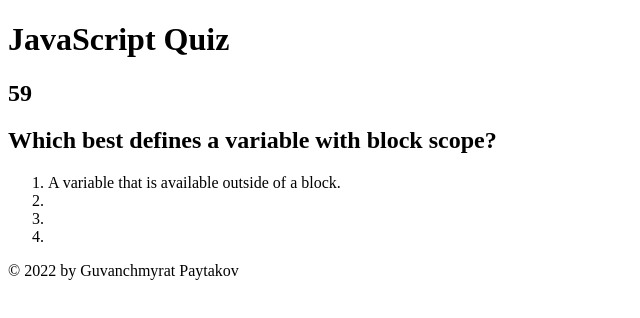
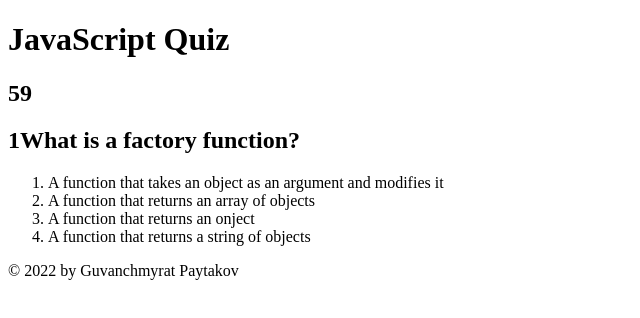
Before and after one commit to gpaytakov/code-quiz, a plain HTML site: page index.html in a window 1280 px wide. Both pictures are taken after a click on the button "Start Quiz". Shown: the whole page, without its empty margins (0-640 px from the left). Drawn offline with Linux system fonts and the light colour scheme.

Commit message:
show questions

```diff
--- a/assets/js/script.js
+++ b/assets/js/script.js
@@ -1,44 +1,60 @@
 var questionBank = [
     {
-        question: "What is a factory function?",
-        choices: ["A function that takes an object as an argument and modifies it", "A function that returns an array of objects", "A function that returns an onject", "A function that returns a string of objects"],
-        answer: "A function that returns an onject"
+        question: "1What is a factory function?",
+        choices: [["A function that takes an object as an argument and modifies it", false], ["A function that returns an array of objects", false], ["A function that returns an onject", true], ["A function that returns a string of objects", false]]
     },
     {
-        question: "Which of the following Object methods can be used to copy all of the properties of an object into a new object?",
-        choices: ["Object.assign()", "Object.keys()", "Object.entries()", "myObject.hasOwnProperty()"],
-        answer: "Object.assign()"
+        question: "2What is a factory function?",
+        choices: [["A function that takes an object as an argument and modifies it", false], ["A function that returns an array of objects", false], ["A function that returns an onject", true], ["A function that returns a string of objects", false]]
     },
     {
-        question: "What is a method?",
-        choices: ["A method is property with a function as its value.", "A method is a general term used to describe how to create objects.", "A metod is a function that takes an object as its parameter.", "A method is a function can be called directly by its name."],
-        answer: "A method is property with a function as its value."
+        question: "3What is a factory function?",
+        choices: [["A function that takes an object as an argument and modifies it", false], ["A function that returns an array of objects", false], ["A function that returns an onject", true], ["A function that returns a string of objects", false]]
     },
     {
-        question: "What is a globally scoped variable?",
-        choices: ["A variable that is accessible to any part of the program.", "A variable that is accessible in a block, and only inside a block.", "A variable that is defined in a function.", "A variable that is also a parameter."],
-        answer: "A variable that is accessible to any part of the program."
-    },
-    {
-        question: "Which best defines a variable with block scope?",
-        choices: ["A variable that is available outside of a block.", "A variable that is accessible in a block, and only inside a block.", "A variable that is available throughout a program.", "A variable that is available within a function."],
-        answer: "A variable that is accessible in a block, and only inside a block."
+        question: "4What is a factory function?",
+        choices: [["A function that takes an object as an argument and modifies it", false], ["A function that returns an array of objects", false], ["A function that returns an onject", true], ["A function that returns a string of objects", false]]
     }
+    // {
+    //     question: "Which of the following Object methods can be used to copy all of the properties of an object into a new object?",
+    //     choices: ["Object.assign()", "Object.keys()", "Object.entries()", "myObject.hasOwnProperty()"],
+    //     answer: "Object.assign()"
+    // },
+    // {
+    //     question: "What is a method?",
+    //     choices: ["A method is property with a function as its value.", "A method is a general term used to describe how to create objects.", "A metod is a function that takes an object as its parameter.", "A method is a function can be called directly by its name."],
+    //     answer: "A method is property with a function as its value."
+    // },
+    // {
+    //     question: "What is a globally scoped variable?",
+    //     choices: ["A variable that is accessible to any part of the program.", "A variable that is accessible in a block, and only inside a block.", "A variable that is defined in a function.", "A variable that is also a parameter."],
+    //     answer: "A variable that is accessible to any part of the program."
+    // },
+    // {
+    //     question: "Which best defines a variable with block scope?",
+    //     choices: ["A variable that is available outside of a block.", "A variable that is accessible in a block, and only inside a block.", "A variable that is available throughout a program.", "A variable that is available within a function."],
+    //     answer: "A variable that is accessible in a block, and only inside a block."
+    // }
 ];
 var timerEl = document.getElementById('countdown');
 var mainEl = document.getElementById('main');
 var startBtn = document.getElementById('start');
 var introInfo = document.querySelector(".start-quiz");
 var questionPrompt = document.querySelector(".question-prompt");
-var choice1 = document.getElementById('c1');
-// var choice2 = document.querySelector(".c2");
-// var choice3 = document.querySelector(".c3");
-// var choice4 = document.querySelector(".c4");
-var timeLeft = 60
+var choice1 = document.getElementById("c-1");
+var choice2 = document.getElementById('c-2');
+var choice3 = document.getElementById('c-3');
+var choice4 = document.getElementById('c-4');
+var initialsInput = document.querySelector("#initials");
+var resultsButton = document.querySelector("#results");
+var olEl = document.getElementById("answers-to-choose");
 
+var timeLeft = 60;
+var quizTimer;
+var runTimer = false;
 function startTimer() {
     // display time
-    if (timeLeft > 1) {
+    if (runTimer) {
         // Set the `textContent` of `timerEl` to show the remaining seconds
         timerEl.textContent = timeLeft;
         // Decrement `timeLeft` by 1
@@ -47,24 +63,41 @@
         // Once `timeLeft` gets to 0, set `timerEl` to an empty string
         timerEl.textContent = '';
         // Use `clearInterval()` to stop the timer
-        clearInterval(timeInterval);
+        clearInterval(quizTimer);
         // execute a function to end the game
         showResult();
       }
 }
 
+// currentQuestionIndex = cQI
+var cQI = 0;
+
 function getQuestion() {
-    for (var i = 0; i < questionBank.length; i++) {
-        questionPrompt.innerHTML = questionBank[i].question;
-        choice1.innerHTML = questionBank[i].choices[0];
-        // choice2.textContent = questionBank[i].choices[1];
-        // choice3.textContent = questionBank[i].choices[2];
-        // choice4.textContent = questionBank[i].choices[3];
-    }
+    const el = document.querySelector("#quiz-quest");
+    console.log(el);
+        if (timeLeft === 0 || cQI >= questionBank.length) {
+            runTimer = false;
+            el.classList.add("hide")
+            showResult();
+        } else {
+            el.classList.remove("hide")
+            questionPrompt.innerHTML = questionBank[cQI].question;
+            choice1.innerHTML = questionBank[cQI].choices[0][0];
+            choice2.innerHTML = questionBank[cQI].choices[1][0];
+            choice3.innerHTML = questionBank[cQI].choices[2][0];
+            choice4.innerHTML = questionBank[cQI].choices[3][0];
+        }
 }
+// resultsButton.addEventListener("click", function(event) {
+//     event.preventDefault();
+
+//     var quizTaker = {
+//         initials: initialsInput.value.trim()
+//     }
+// });
 
 function showResult() {
-
+    console.log("Show Result");
 }
 
 // create a function to start a quiz
@@ -72,10 +105,26 @@
     // hide class to the inroInfo element
     introInfo.classList.add("hide");
     // start the timer
-    var quizTimer = setInterval(startTimer, 1000);
+    runTimer = true;
+    quizTimer = setInterval(startTimer, 1000);
 
     // make the first question appear
     getQuestion();
 }
 
-startBtn.addEventListener("click", startQuiz)
+function olAnswerClick(event) {
+    var index = parseInt(event.target.id.split("-")[1])-1;
+    console.log(questionBank[cQI].choices[index][1]);
+    var tf = questionBank[cQI].choices[index][1];
+    cQI++;
+        if (!tf) {
+        timeLeft = timeLeft-10;
+        timerEl.textContent = timeLeft;
+    }
+    getQuestion()
+    //displayCorrectOrWrong();
+    //setTimeout(remove correct or wrong, 500);
+}
+
+startBtn.addEventListener("click", startQuiz);
+olEl.addEventListener("click", olAnswerClick);
--- a/index.html
+++ b/index.html
@@ -18,15 +18,22 @@
             <p>Welcome to JavaScript Quiz</p>
             <button class="btn" id="start">Start Quiz</button>
         </div>
-        <section class="quiz-question">
+        <section class="quiz-question hide" id="quiz-quest">
             <h2 class="question-prompt"></h2>
             <ol class="answer-choices" id="answers-to-choose">
-                <li id="c1"></li>
-                <li class="c2"></li>
-                <li class="c3"></li>
-                <li class="c4"></li>
+                <li id="c-1"></li>
+                <li id="c-2"></li>
+                <li id="c-3"></li>
+                <li id="c-4"></li>
             </ol>
         </section>
+        <div class="hide">
+            <form>
+                <label for="initials">Initials</label>
+                <input type="text" name="initials" id= "initials" placeholder="AB"/>
+            </form>
+            <button id="results">Results</button>
+        </div>
         <footer>
             &copy; 2022 by Guvanchmyrat Paytakov
         </footer>
```
